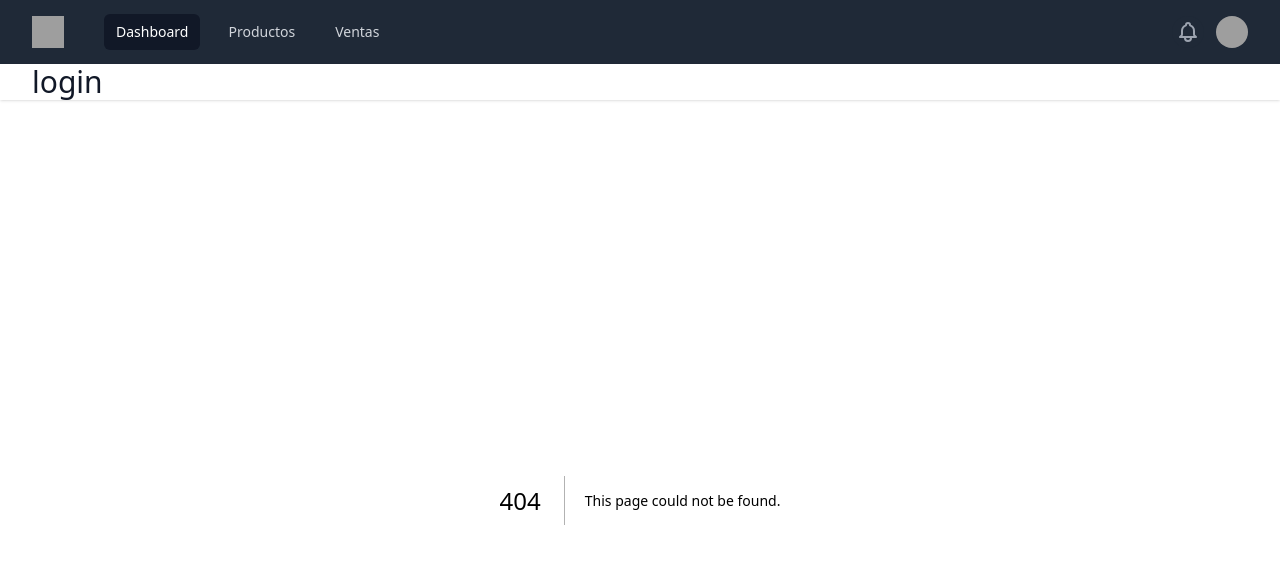
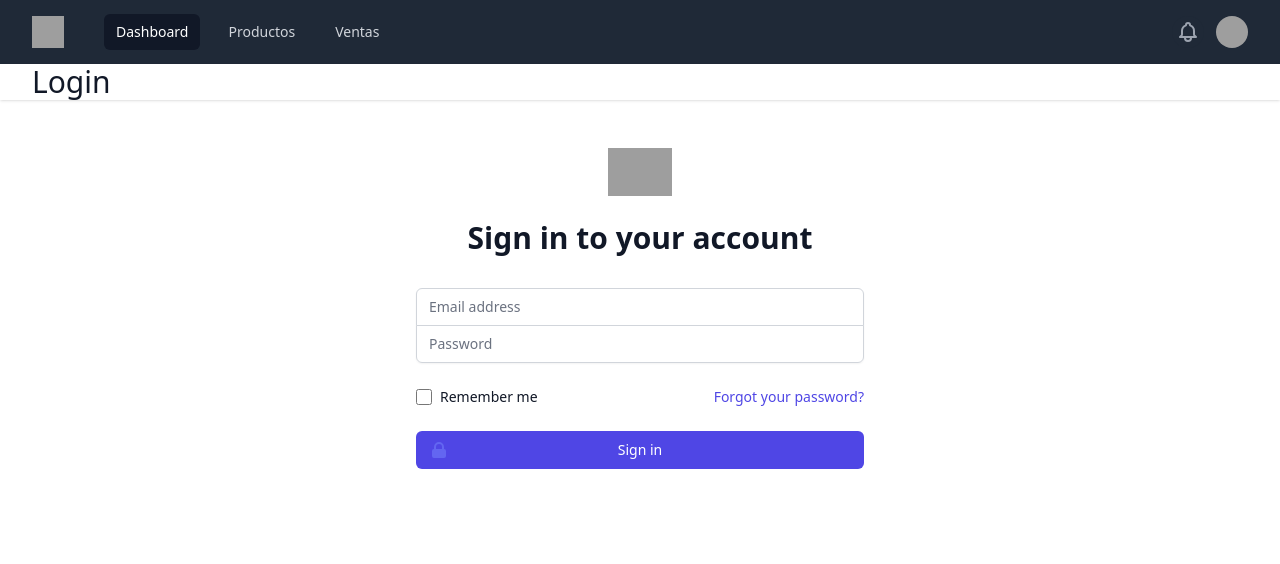
Before and after one commit to sierraCode397/Admin-Ecommerce-Next, a Next.js app: page /login in a window 1280 px wide. Before the commit this address had no page. Shown: the top 564 px of the page. Built offline with nearby package versions, Linux system fonts and the light colour scheme; grey boxes are pictures that could not be loaded.

Commit message:
Implementacion de la ruta login

```diff
--- a/src/common/Nav.jsx
+++ b/src/common/Nav.jsx
@@ -3,11 +3,12 @@ import { useRouter } from 'next/router';
 export default function Nav() {
   const router = useRouter();
   const route = router.pathname.substring(1);
+  const capitalizedRoute = route.charAt(0).toUpperCase() + route.slice(1).toLowerCase();
 
   return (
     <nav className="bg-white shadow">
       <div className="max-w-7xl mx-auto py-6 px-4 sm:px-6 lg:px-8">
-        <h1 className="text-3xl font-bold text-gray-900 capitalize">{route}</h1>
+        <h1 className="text-3xl font-bold text-gray-900 capitalize my-4">{capitalizedRoute}</h1>
       </div>
     </nav>
   );
--- a/src/components/LoginPage.jsx
+++ b/src/components/LoginPage.jsx
@@ -1,6 +1,18 @@
 import { LockClosedIcon } from '@heroicons/react/solid';
+import React, { useRef } from 'react';
 
 export default function LoginPage() {
+  const emailRef = useRef(null);
+  const passwordRef = useRef(null);
+
+  const submitHanlder = (event) => {
+    event.preventDefault();
+    const email = emailRef.current.value;
+    const password = passwordRef.current.value;
+
+    console.log(email, password);
+  };
+
   return (
     <>
       <div className="min-h-full flex items-center justify-center py-12 px-4 sm:px-6 lg:px-8">
@@ -9,7 +21,7 @@ export default function LoginPage() {
             <img className="mx-auto h-12 w-auto" src="https://tailwindui.com/img/logos/workflow-mark-indigo-600.svg" alt="Workflow" />
             <h2 className="mt-6 text-center text-3xl font-extrabold text-gray-900">Sign in to your account</h2>
           </div>
-          <form className="mt-8 space-y-6" action="#" method="POST">
+          <form className="mt-8 space-y-6" onSubmit={submitHanlder}>
             <input type="hidden" name="remember" defaultValue="true" />
             <div className="rounded-md shadow-sm -space-y-px">
               <div>
@@ -24,6 +36,7 @@ export default function LoginPage() {
                   required
                   className="appearance-none rounded-none relative block w-full px-3 py-2 border border-gray-300 placeholder-gray-500 text-gray-900 rounded-t-md focus:outline-none focus:ring-indigo-500 focus:border-indigo-500 focus:z-10 sm:text-sm"
                   placeholder="Email address"
+                  ref={emailRef}
                 />
               </div>
               <div>
@@ -38,6 +51,7 @@ export default function LoginPage() {
                   required
                   className="appearance-none rounded-none relative block w-full px-3 py-2 border border-gray-300 placeholder-gray-500 text-gray-900 rounded-b-md focus:outline-none focus:ring-indigo-500 focus:border-indigo-500 focus:z-10 sm:text-sm"
                   placeholder="Password"
+                  ref={passwordRef}
                 />
               </div>
             </div>
--- /dev/null
+++ b/src/pages/login.js
@@ -0,0 +1,5 @@
+import LoginPage from '@components/LoginPage'
+
+export default function Login() {
+    return <LoginPage />
+}
```
